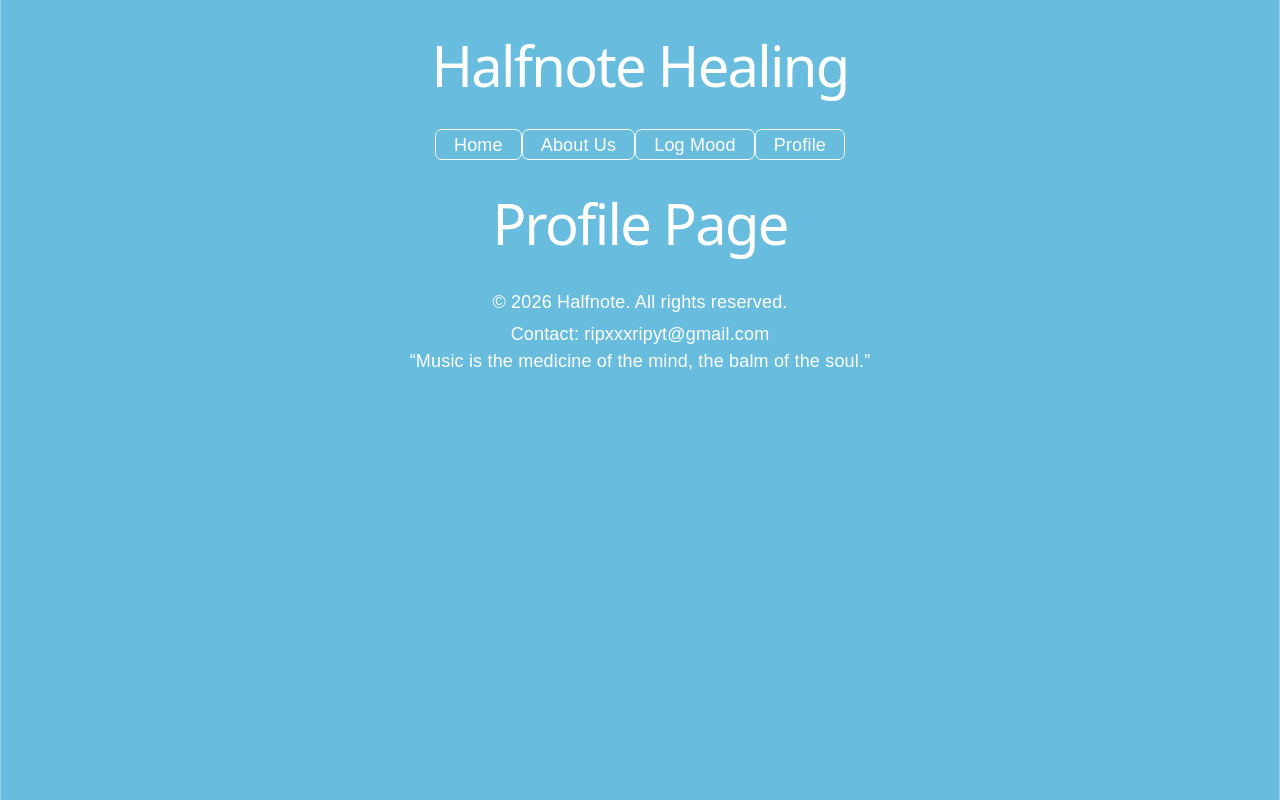
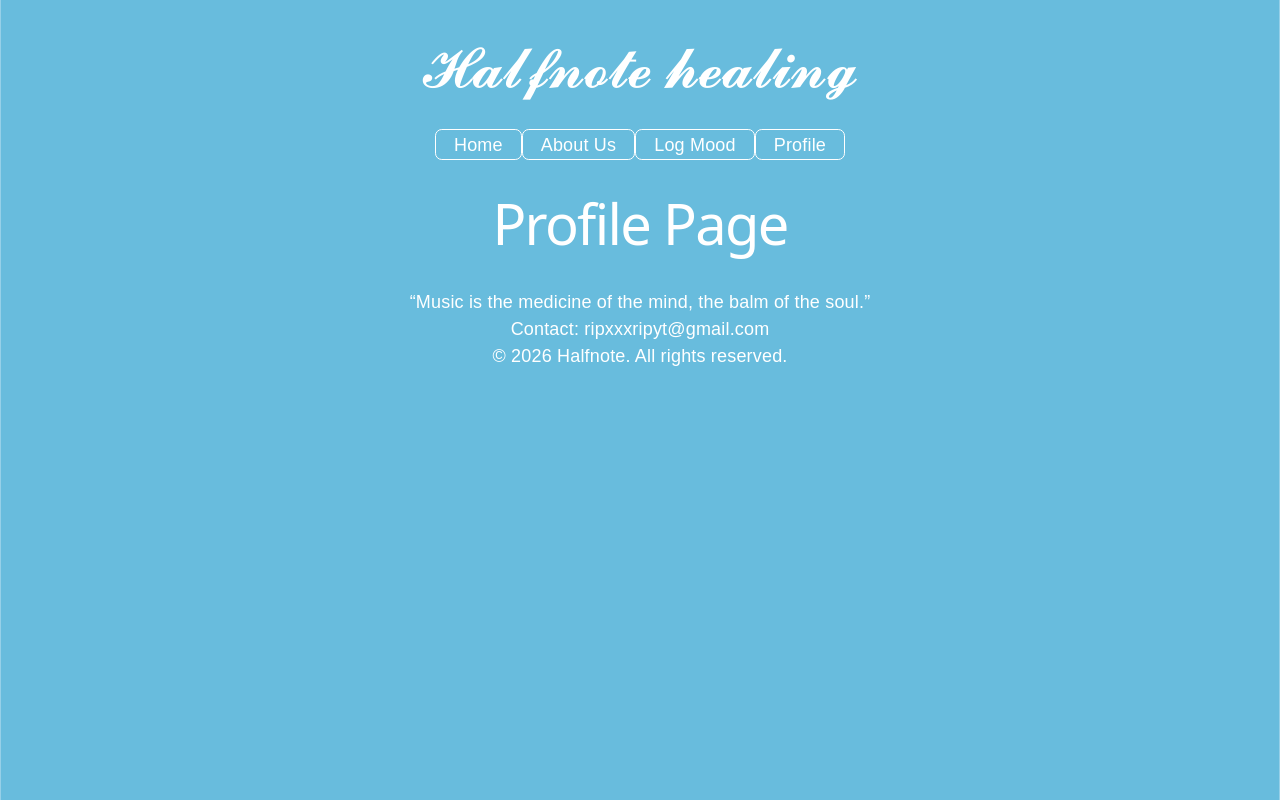
Before and after one commit to mahvelous-17/Halfnote, a React (Vite) app in the folder my-final-app/: page /profile in a window 1280 px wide. Built offline with nearby package versions, Linux system fonts and the light colour scheme.

Commit message:
new new header

```diff
--- a/my-final-app/src/components/Footer.jsx
+++ b/my-final-app/src/components/Footer.jsx
@@ -1,9 +1,10 @@
 function Footer() {
   return (
     <footer className="p-10 mt-10 border-t border-zinc-800 text-center text-gray-500 text-sm">
+
+      <p className="font-semibold text-zinc-400">“Music is the medicine of the mind, the balm of the soul.”</p>
+      <p className="font-semibold text-zinc-400">Contact: ripxxxripyt@gmail.com</p>
       <p>&copy; 2026 Halfnote. All rights reserved.</p>
-      <p className="mt-1">Contact: ripxxxripyt@gmail.com</p>
-      <p className="font-semibold text-zinc-400">“Music is the medicine of the mind, the balm of the soul.”</p>
     </footer>
   );
 }
--- a/my-final-app/src/components/Header.jsx
+++ b/my-final-app/src/components/Header.jsx
@@ -8,7 +8,7 @@ function Header() {
 
 
           <div className="flex-shrink-0">
-            <h1 className="text-2xl font-bold">Halfnote Healing</h1>
+            <h1 className="text-2xl font-bold">𝓗𝓪𝓵𝓯𝓷𝓸𝓽𝓮 𝓱𝓮𝓪𝓵𝓲𝓷𝓰</h1>
           </div>
 
 
--- a/my-final-app/src/pages/Home.jsx
+++ b/my-final-app/src/pages/Home.jsx
@@ -5,7 +5,7 @@ function Home() {
 
   return (
     <div style={{ padding: "40px 20px", textAlign: "center", minHeight: "80vh" }}>
-      <h1 style={{ color: "white" }}>Halfnote Healing</h1>
+      <h2 style={{ color: "white" }}>Welcome to Halfnote Healing</h2>
       <p style={{ color: "white", fontStyle: "italic", marginBottom: "2rem" }}>
         "Where your problems are solved and guided through music"
       </p>
```
